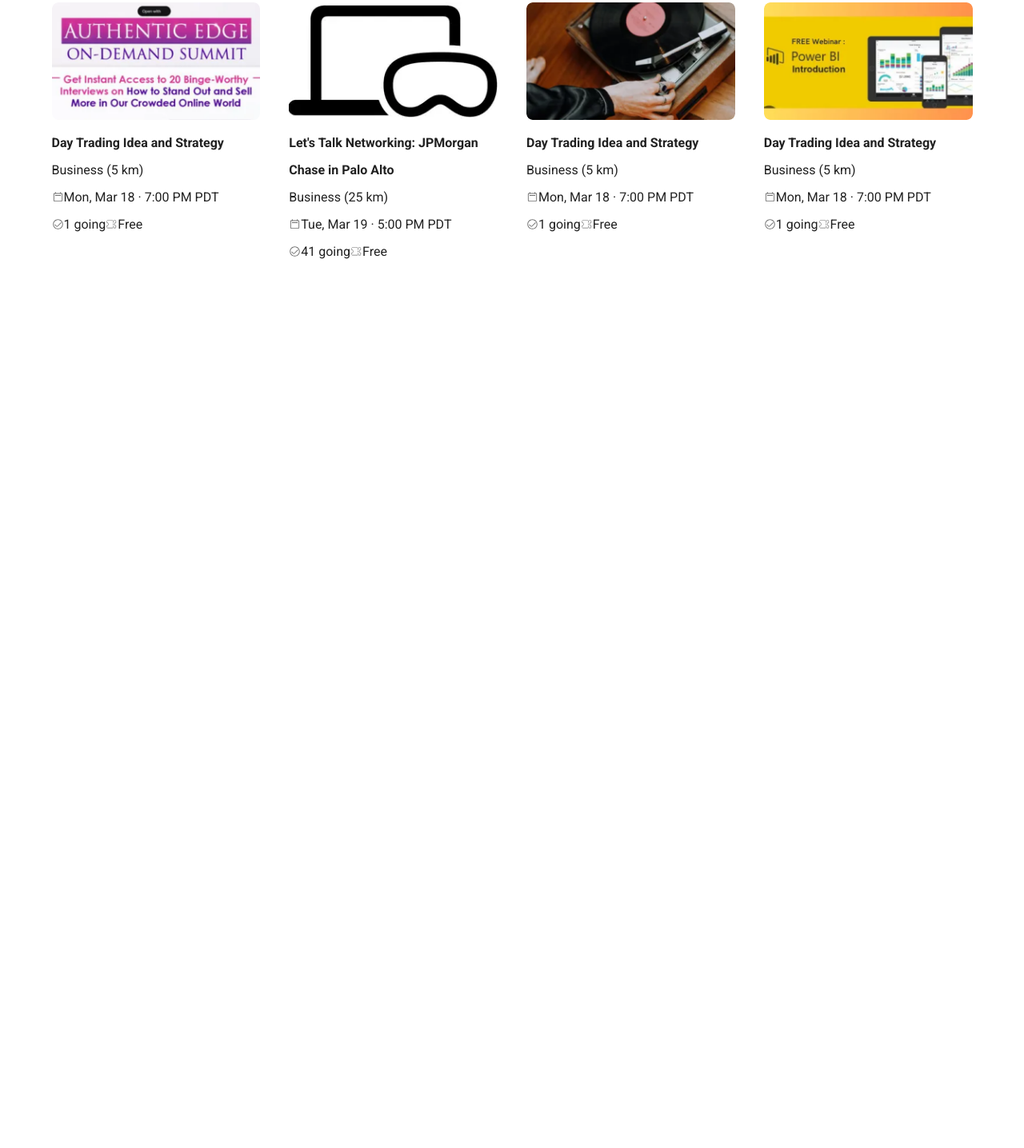
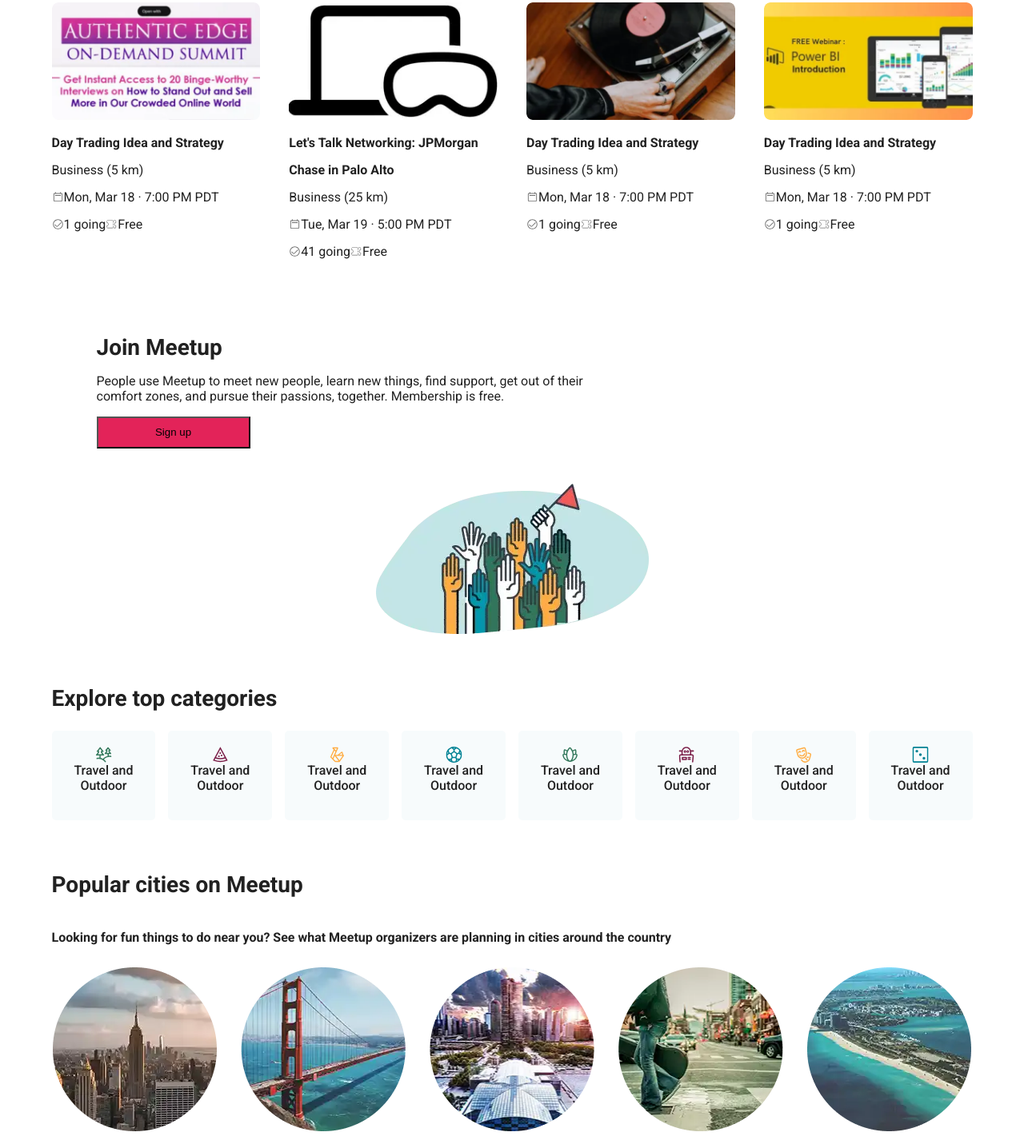
Before and after one commit to Natalia-tonn/Project_Meetup, a plain HTML site: page index.html in a window 1280 px wide. Shown: the part 1364-2800 px from the top of the page at 80% size. Before the commit the page ends 1746 px from the top, so only its background shows below. Drawn offline with Linux system fonts and the light colour scheme.

Commit message:
added join categories popular

```diff
--- /dev/null
+++ b/css/categories.css
@@ -0,0 +1,56 @@
+.categiries{
+    margin-top: 64px;
+
+
+}
+.categiries__box{
+    display:  flex;
+justify-content: center;
+align-items: center;
+margin-top: 24px;
+gap: 16px;
+font-weight: 500;
+
+
+}
+.categiries h2{
+font-size: 28px;
+}
+
+.categories__title{
+
+}
+.categiries__item{
+    background-color: var(--color-light-blue-bg);
+    border-radius: var(--border-radius);
+    height: 112px;
+    width: 130px;
+    padding: 20px;
+    display: flex;
+    align-items: center;
+ flex-direction: column;
+ text-align: center;
+
+}
+.categiries__item:hover{
+    cursor: pointer;
+    background-color: rgb(240, 249, 246);
+}
+
+
+@media (max-width: 1400px) {
+}
+@media (max-width: 1200px) {
+}
+@media (max-width: 992px) {
+    .categiries__box{
+        flex-wrap: wrap;
+    }
+}
+@media (max-width: 768px) {
+}
+@media (max-width: 576px) {
+    .categories {
+        margin-top: 15px;
+    }
+}
--- /dev/null
+++ b/css/join_box.css
@@ -0,0 +1,245 @@
+/*
+
+.join__box{
+    background-color: rgba(151, 202, 209, 0.08)
+}
+
+.join__box{
+    width: 100%;
+    margin-top: 90px;
+    display: flex;
+    justify-content: center;
+    align-items: center;
+}
+.join__box_left{
+    padding: 56px;
+    flex: 1;
+}
+.join__box_left h2{
+    font-size: 28px;
+    font-weight: bold;
+    text-align: left;
+    padding-bottom: 24px;
+
+}
+.join__box_right{
+    flex: 1;
+}
+.join__box_Btn {
+    height: 40px;
+    width: 192px;
+    margin-top: 16px;
+    margin-bottom: 36px;
+    background-color: #E32359;
+	color: var(--color-white);
+	font-size: 16px;
+	padding: 10px 20px;
+	border: none;
+	border-radius: var(--border-radius);
+	text-decoration: none;
+	cursor: pointer;
+	white-space: nowrap;
+}
+.join__box_Btn:hover{
+    background-color: #e36085;
+}
+
+.secondBtn{
+    display: none;
+}
+
+
+
+
+@media (max-width: 1400px) {
+}
+@media (max-width: 1200px) {
+}
+@media (max-width: 992px) {
+    .join__box{
+        width: 100%;
+        flex-direction: column;
+        margin-top: 50px;
+        row-gap: 24px;
+        text-align: center;
+    }
+
+    .join__box h2{
+        text-align: center;
+    }
+    .firstBtn{
+        display: none;
+    }
+    .secondBtn{
+        display: block;
+        display: block;
+        margin: 0 auto;
+        margin-top: 22px;
+        margin-bottom: 32px;
+    }
+    .join__box h2{
+
+       text-align: left;
+    }
+    /* .join__box_Btn{
+        display: none;
+    } */
+/* } */
+/* @media (max-width: 768px) {
+    .join__box_left{
+        max-width: 750px;
+
+    }
+    .join__box h2{
+        text-align: center;
+        font-size: 34px;
+    }
+    .firstBtn{
+        display: none;
+    }
+    .secondBtn{
+        display: block;
+        display: block;
+        margin: 0 auto;
+        margin-top: 22px;
+        margin-bottom: 32px;
+    }
+    .join__box h2{
+        font-size: 20px;
+       text-align: left;
+    }
+}
+@media (max-width: 576px) {
+    .join__box{
+        text-align: center;
+        margin-top: 15px;
+
+    }
+    .join__box p{
+        font-size: 14px;
+    }
+    .join__box h2{
+        font-size: 20px;
+       text-align: left;
+    }
+    .join__box_left{
+        max-width: 400px;
+        padding: 15px;
+
+
+    }
+    .join__box_Btn__first{
+        display: none;
+    }
+
+
+    .join__box_Btn {
+        order: 3;
+        align-self: flex-start;
+        margin-top: 20px;
+    }
+    .firstBtn{
+        display: none;
+    }
+    .secondBtn{
+        display: block;
+        display: block;
+        margin: 0 auto;
+        margin-top: 22px;
+        margin-bottom: 32px;
+    } */ */
+
+
+
+    /* .join__box_right img{
+        width: 80%;
+    }  */
+/* }  */
+/* -------------------- */
+
+.join__box {
+    background-color: rgba(151, 202, 209, 0.08);
+    display: flex;
+    justify-content: center;
+    align-items: center;
+    border-radius: var(--border-radius);
+}
+.join__box_left{
+
+  padding-left: 56px;
+  padding-top: 36px;
+  width: 60%;
+
+}
+.join__box_right{
+    flex: 1;
+}
+
+.join__box h2{
+    font-size: 28px;
+   text-align: left;
+   font-weight: bolder;
+   padding-bottom: 16px;
+
+}
+.join__box p{
+    padding-right: 24px;
+    padding-bottom: 16px;
+}
+
+.join__box_Btn {
+background-color: #E32359;
+width: 192px;
+height: 40px;
+margin-bottom: 36px;
+}
+.join__box_Btn:hover{
+    background-color: #e36085;
+}
+.join__box_right{
+    display: flex;
+    justify-content: center;
+}
+
+
+
+@media (max-width: 1400px) {
+}
+@media (max-width: 1200px) {
+}
+@media (max-width: 992px) {
+}
+@media (max-width: 768px) {
+    .join__box_right img{
+        width: 90%;
+    }
+}
+@media (max-width: 576px) {
+  .join__box {
+    flex-direction: column-reverse;
+    text-align: center;
+    margin-bottom: 30px;
+     padding: 0;
+    margin-left: 0;
+  }
+  .join__box_left p {
+    padding: 0;
+    text-align: left;
+  }
+  .join__box_left{
+    padding: 20px;
+    margin: 0;
+    align-items: center;
+    width: 100%;
+  }
+  .join__box_Btn{
+    margin-top: 22px;
+  }
+.join__box_right img{
+    width: 80%;
+    margin-bottom: 10px;
+}
+
+
+
+}
--- /dev/null
+++ b/css/popular.css
@@ -0,0 +1,58 @@
+.popular{
+    display: flex;
+    flex-direction: column;
+    /* text-align: left; */
+    margin-top: 64px;
+
+}
+.popular__box{
+    display: flex;
+    justify-content: center;
+    gap: 30px;
+    white-space: nowrap;
+    flex-direction: row;
+
+}
+
+.popular h3{
+    font-size: 28px;
+}
+.popular p{
+    text-align: left;
+    font-weight: 600;
+    padding-top: 24px;
+
+}
+.popilar_item img{
+    width: 100%;
+}
+.popilar_item p{
+    justify-content: center;
+    text-align: center;
+
+}
+.popular__title p {
+    margin-top: 16px;
+   margin-bottom: 28px;
+
+}
+
+
+
+@media (max-width: 1400px) {
+}
+@media (max-width: 1200px) {
+}
+ @media (max-width: 992px) {
+    .popular__box{
+        flex-wrap: wrap;
+    }
+    .popilar_item{
+        width: 153px;
+    }
+}
+@media (max-width: 768px) {
+}
+@media (max-width: 576px) {
+
+}
--- a/index.html
+++ b/index.html
@@ -39,7 +39,7 @@
     </div>
   </header>
   <div class="container">
-    <section>
+    <section class="header__Box__">
       <div class="header__box">
         <div class="headerBox_left">
           <h2>The people platform—Where interests become friendships</h2>
@@ -56,7 +56,7 @@
       </div>
     </section>
 
-    <section>
+    <section class="Events__">
       <div class="events__header">
         <div class="events__header__leftSide">
           <h3>Events near</h3>
@@ -68,8 +68,7 @@
           <button class="btnSeeAll">See all events</button>
         </div>
       </div>
-    </section>
-    <section>
+
       <div class="events__box__container">
         <div class="events__box__item">
           <img src="./img/grid-1.png" alt="" />
@@ -225,7 +224,7 @@
         </div>
       </div>
     </section>
-    <section></section>
+
 
 
     <!-- для медиа  -->
@@ -320,7 +319,7 @@
     <!-- --------------------------------------------------------------- -->
     <!-- Upcoming -->
     <!-- ------------------------------------------------------------------ -->
-    <section>
+    <section class="Upcoming__">
       <div class="events__header">
         <div class="events__header__leftSide">
           <h3>Upcoming online events</h3>
@@ -333,7 +332,7 @@
         </div>
       </div>
     </section>
-    <section>
+    <section class="Upcoming__box">
       <div class="events__box__container">
         <div class="events__box__item">
           <img src="./img/up-1.png" alt="" />
@@ -412,6 +411,128 @@
           </div>
         </div>
     </section>
+
+    <!-- ---------------------------------------------------
+    Join Meetup
+    --------------------------------------------------- -->
+    <section class="Join__Box__">
+
+      <div class="join__box">
+        <div class="join__box_left">
+          <h2>Join Meetup</h2>
+          <p>
+            People use Meetup to meet new people, learn new things, find support, get out of their
+            comfort zones, and pursue their passions, together. Membership is free.
+          </p>
+          <a href=""><button class="join__box_Btn firstBtn">Sign up</button></a>
+        </div>
+        <div class="join__box_right">
+          <img src="./img/hand.png" alt="" />
+          <!-- <a href=""><button class="join__box_Btn secondBtn">Sign up</button></a> -->
+        </div>
+      </div>
+
+
+      <!-- <div class="join__box">
+          <div class="join__box_left">
+            <h2>Join Meetup</h2>
+            <p>
+              People use Meetup to meet new people, learn new things, find support, get out of their
+              comfort zones, and pursue their passions, together. Membership is free.
+            </p>
+            <a href=""><button class="join__box_Btn firstBtn">Sign up</button></a>
+          </div>
+          <div class="join__box_right">
+            <img src="./img/hand.png" alt="" />
+            <a href=""><button class="join__box_Btn secondBtn">Sign up</button></a>
+          </div> -->
+
+
+
+
+
+
+    </section>
+        <!-- ----------------------------------- -->
+    <!-- Explorer top categories  -->
+    <!-- ------------------------------------------ -->
+    <section class="categiries">
+      <div class="categories__title">
+        <h2>Explore top categories</h2>
+      </div>
+      <div class="categiries__box">
+        <div class="categiries__item">
+          <img src="./img/categories-1.svg" alt="">
+          <p>Travel and Outdoor</p>
+        </div>
+        <div class="categiries__item">
+          <img src="./img/categories-2.svg" alt="">
+          <p>Travel and Outdoor</p>
+        </div>
+        <div class="categiries__item">
+          <img src="./img/categories-3.svg" alt="">
+          <p>Travel and Outdoor</p>
+        </div>
+        <div class="categiries__item">
+          <img src="./img/categories-4.svg" alt="">
+          <p>Travel and Outdoor</p>
+        </div>
+        <div class="categiries__item">
+          <img src="./img/categories-5.svg" alt="">
+          <p>Travel and Outdoor</p>
+        </div>
+        <div class="categiries__item">
+          <img src="./img/categories-6.svg" alt="">
+          <p>Travel and Outdoor</p>
+        </div>
+        <div class="categiries__item">
+          <img src="./img/categories-7.svg" alt="">
+          <p>Travel and Outdoor</p>
+        </div>
+        <div class="categiries__item">
+          <img src="./img/categories-8.svg" alt="">
+          <p>Travel and Outdoor</p>
+        </div>
+      </div>
+
+    </section>
+        <!-- -------------------------------- -->
+    <!-- popular sities -->
+    <!-- ------------------------------------------ -->
+
+    <section class="popular">
+      <div class="popular__title">
+        <h3>Popular cities on Meetup</h3>
+        <p>Looking for fun things to do near you? See what Meetup organizers
+          are planning in cities around the country</p>
+      </div>
+
+      <div class="popular__box">
+        <div class="popilar_item">
+          <img src="./img/popular-1.png" alt="">
+          <p>New York</p>
+        </div>
+        <div class="popilar_item">
+          <img src="./img/popular-2.png" alt="">
+          <p>New York</p>
+        </div>
+        <div class="popilar_item">
+          <img src="./img/popular-3.png" alt="">
+          <p>New York</p>
+        </div>
+        <div class="popilar_item">
+          <img src="./img/popular-4.png" alt="">
+          <p>New York</p>
+        </div>
+        <div class="popilar_item">
+          <img src="./img/popular-5.png" alt="">
+          <p>New York</p>
+        </div>
+
+      </div>
+
+
+  </section>
     <section></section>
     <section></section>
     <section></section>
--- a/style.css
+++ b/style.css
@@ -3,7 +3,9 @@
 @import url("./css/events_header.css");
 @import url("./css/events_box.css");
 @import url("./css/upcoming_box.css");
-
+@import url("./css/join_box.css");
+@import url("./css/categories.css");
+@import url("./css/popular.css");
 
 
 
```
